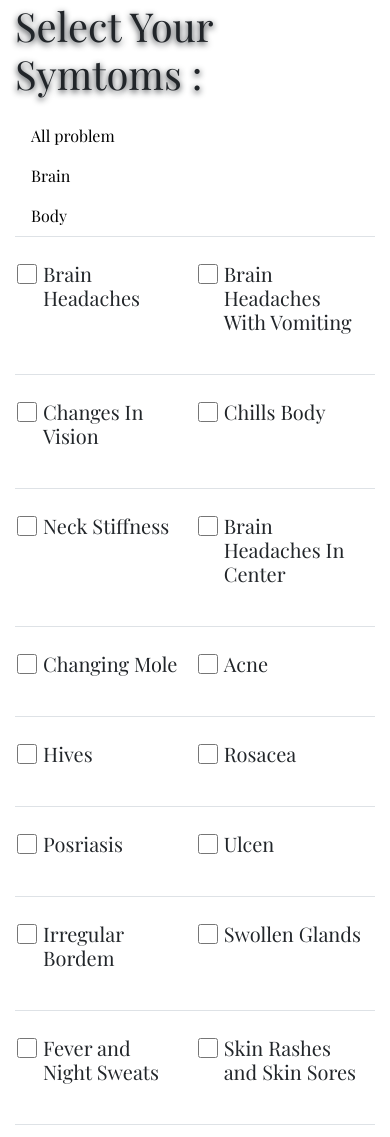
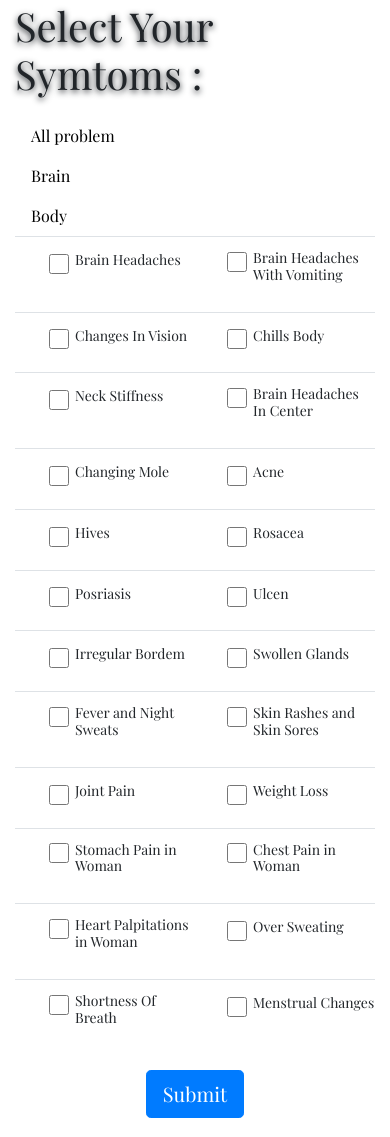
Before and after one commit to tanvirulislam/project_medical, a PHP site: page / in a window 390 px wide. Shown: the part 383-1520 px from the top of the page. Run offline with PHP 8.4, Linux system fonts and the light colour scheme; data comes from the database, SQL or seed files in the repository; some libraries are stand-ins or nearby versions.

Commit message:
Add files via upload

```diff
--- a/css/media.css
+++ b/css/media.css
@@ -10,8 +10,13 @@
 
     }
 
-    .form-check{
-        margin-left: -44px;
+    .table td{
+        padding: 0;
+    }
+
+
+    h5{
+        font-size: 14px;
     }
 }
 
```
